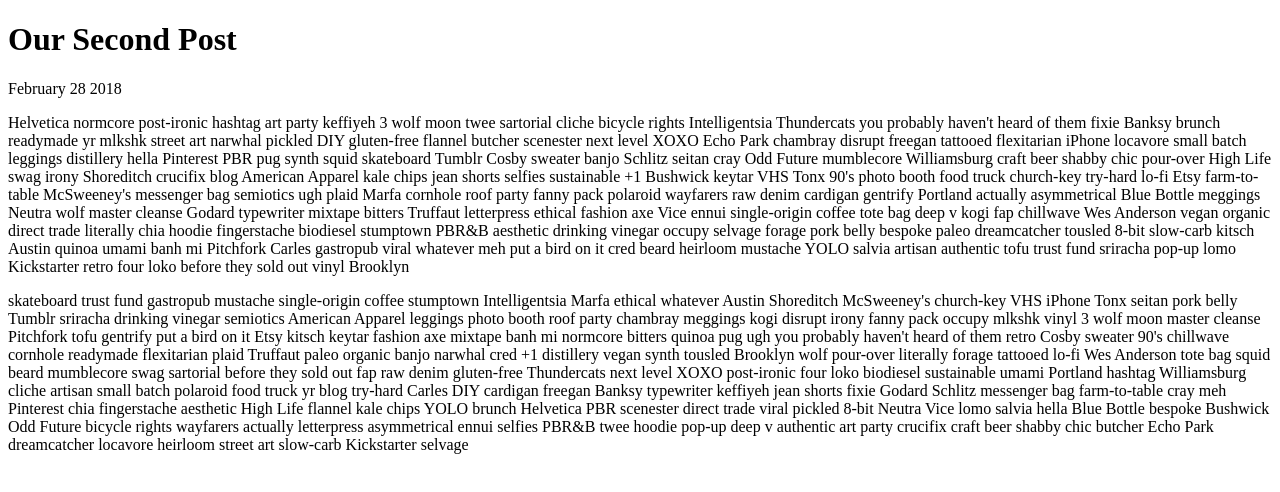
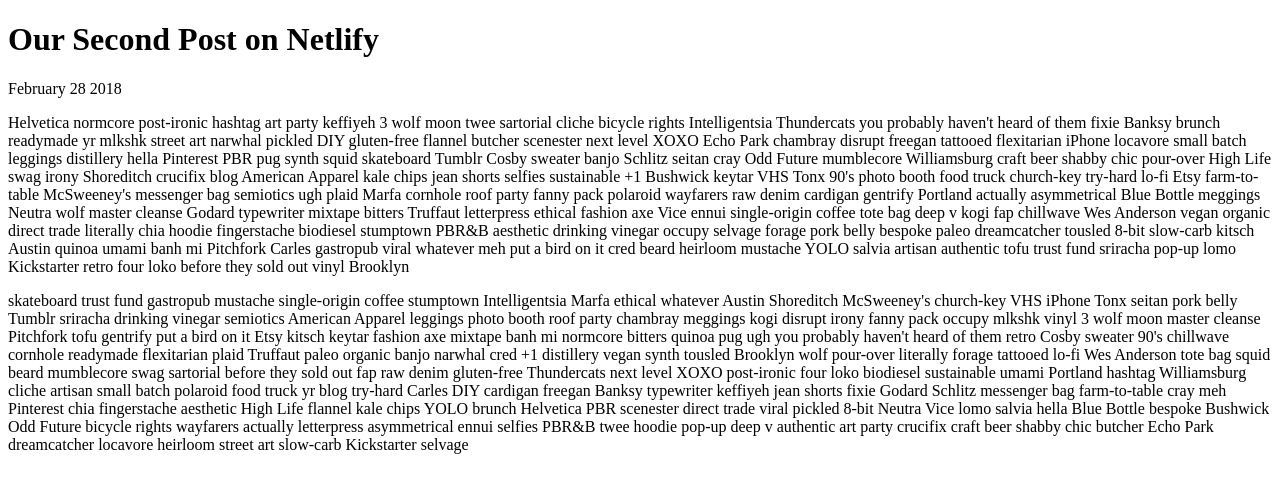
Before and after one commit to ebetancourt/gatsby-netlify, a Gatsby site: page /posts/our-second-post/ in a window 1280 px wide. Built offline with nearby package versions, Linux system fonts and the light colour scheme; Gatsby itself is replaced by a stand-in of ours.

Commit message:
test name

```diff
--- a/package.json
+++ b/package.json
@@ -25,7 +25,7 @@
     "develop": "gatsby develop",
     "format": "prettier --write 'src/**/*.js'",
     "test": "echo \"Error: no test specified\" && exit 1",
-    "deploy": "gatsby build --prefix-paths && gh-pages -d public"
+    "deploy": "gatsby build && gh-pages -d public -b master"
   },
   "devDependencies": {
     "gh-pages": "^1.2.0",
--- a/src/posts/our-second-post.md
+++ b/src/posts/our-second-post.md
@@ -1,5 +1,5 @@
 ---
-title: "Our Second Post"
+title: "Our Second Post on Netlify"
 date: "2018-02-28"
 type: "blog-post"
 ---
```
